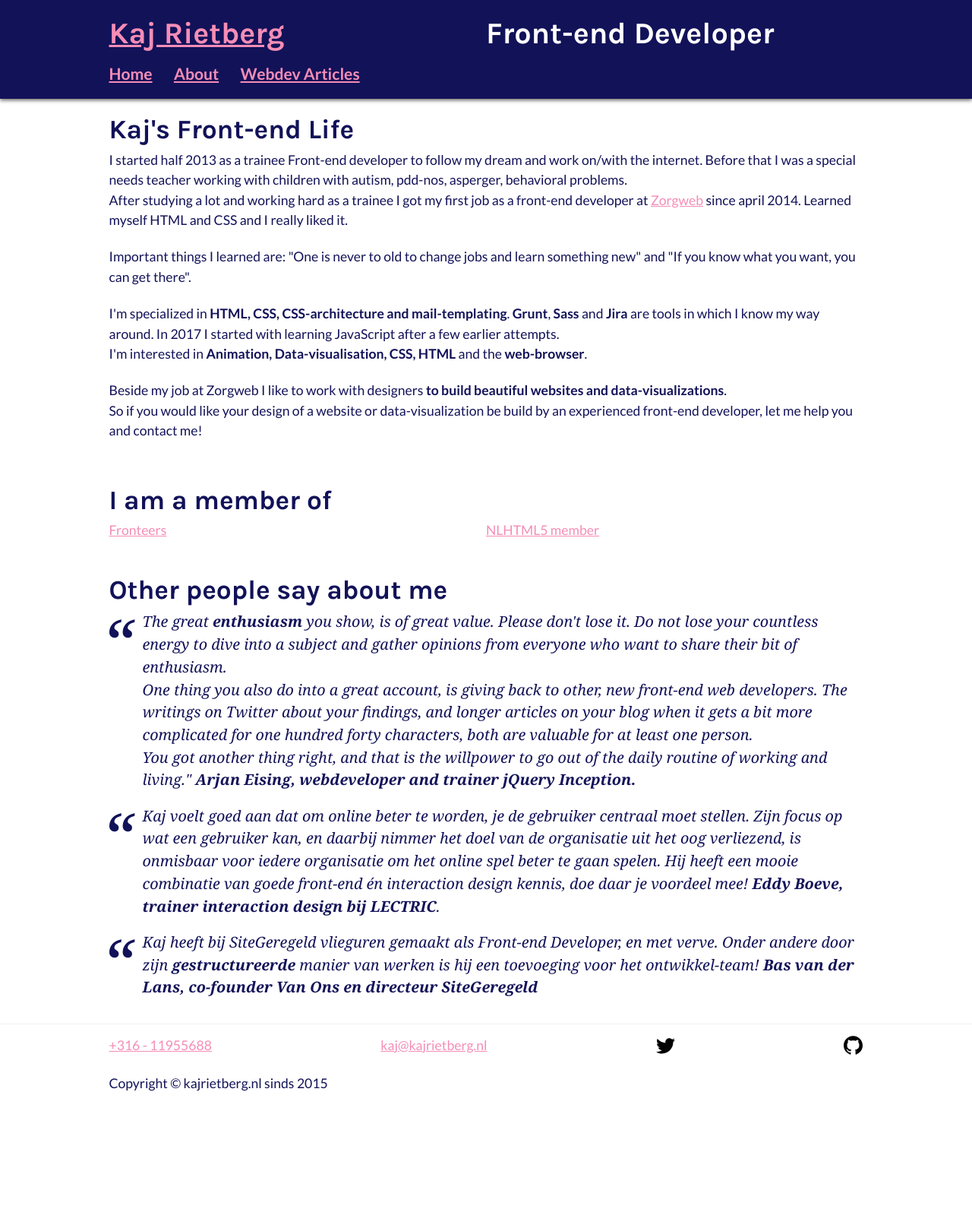
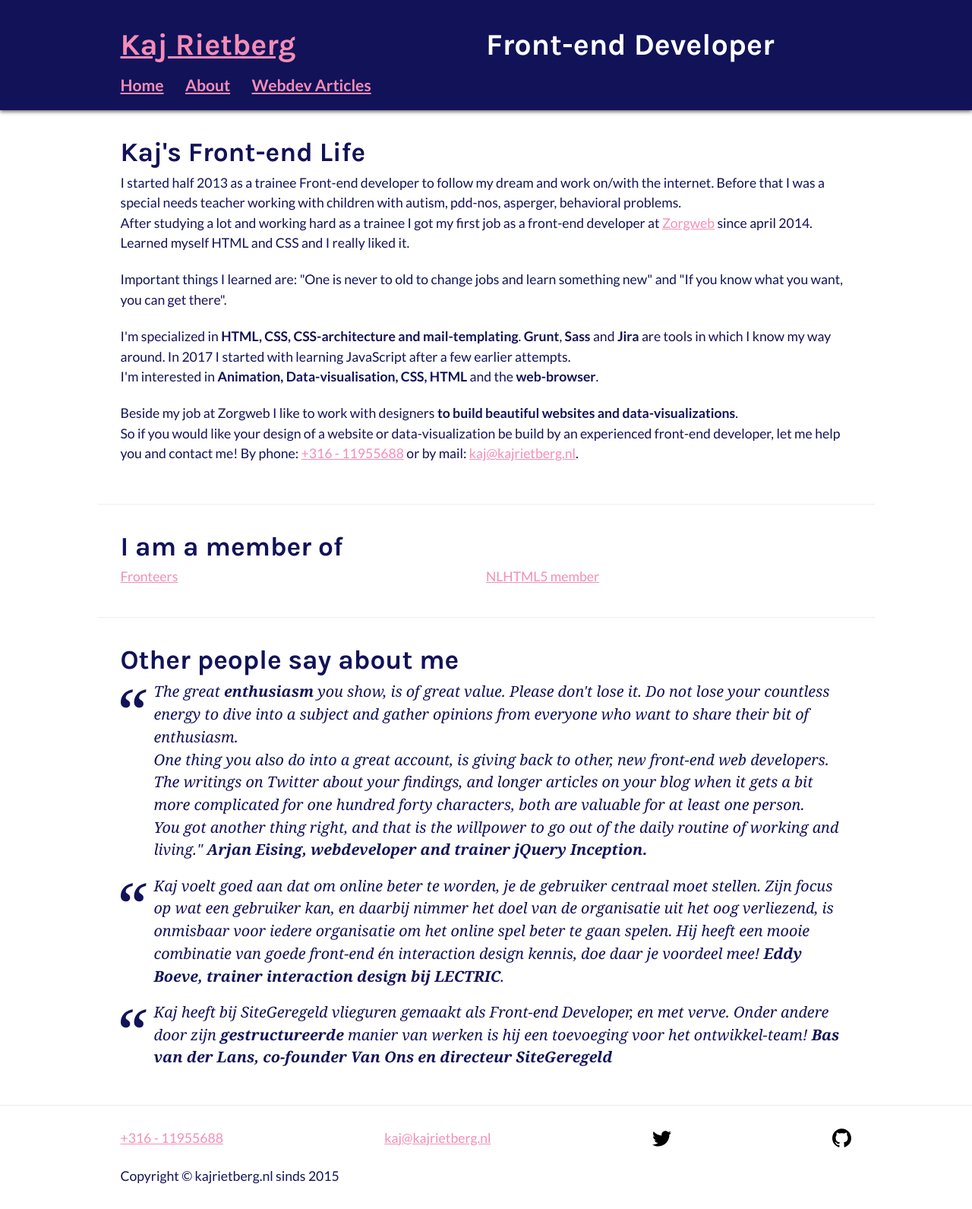
Before and after one commit to kajrietberg/kajrietberg.nl, a Jekyll site: the page built from index.html, in a window 1280 px wide. Shown: the whole page at 76% size. Built offline with Jekyll 4.4.1, drawn with Linux system fonts in a browser that asks for light colours; before the commit the page ends 1454 px from its top, so only the background shows below that.

Commit message:
Voorpagina aanpassingen

```diff
--- a/_sass/4-layout/_layout.scss
+++ b/_sass/4-layout/_layout.scss
@@ -8,7 +8,8 @@ article {
     height: 100%;
     width: 100%;
     margin: 0 auto;
-    padding: 15px;
+    padding: 30px;
+
     @include breakpoint($breakpoint-two) {
         width: 770px;
     }
--- a/_sass/5-modules/_footer.scss
+++ b/_sass/5-modules/_footer.scss
@@ -4,9 +4,7 @@
 
 footer {
     clear: both;
-
     border-top: 1px solid #eee;
-
 }
 
 
--- a/_sass/5-modules/_header.scss
+++ b/_sass/5-modules/_header.scss
@@ -4,17 +4,17 @@
 
 
 header {
-    height: 275px;
+    height: 290px;
     width: 100%;
     box-shadow: 0px 2px 5px #666;
     background-color: #121259;
 
     @include breakpoint($breakpoint-one) {
-        height: 200px;
+        height: 215px;
     }
 
     @include breakpoint($breakpoint-two) {
-        height: 130px;
+        height: 145px;
     }
 
 
--- a/_sass/6-gui/_home.scss
+++ b/_sass/6-gui/_home.scss
@@ -16,14 +16,10 @@
             #SECTIONS
 \*------------------------------------*/
 
-.page--home section:nth-of-type(1) {
-    // background-color: #3498DB;
-}
 .page--home section:nth-of-type(2) {
-    // background-color: #fff;
-
-    a {
-        // color: #FF5D40;
+    .wrapper {
+        border-top: 1px solid #eee;
+        border-bottom: 1px solid #eee;
     }
 }
 .page--home section:nth-of-type(3) {
--- a/index.html
+++ b/index.html
@@ -32,11 +32,12 @@ page-class: page--home
 
 				<p>
 					Beside my job at Zorgweb I like to work with designers <strong>to build beautiful websites and data-visualizations</strong>. <br>
-					So if you would like your design of a website or data-visualization be build by an experienced front-end developer, let me help you and contact me!
+					So if you would like your design of a website or data-visualization be build by an experienced front-end developer, let me help you and contact me! By phone: <a href="tel:+31611955688" itemprop="telephone">+316 - 11955688</a> or by mail: <a href="mailto:kaj@kajrietberg.nl" itemprop="email">kaj@kajrietberg.nl</a>.
 				</p>
 
 			</div>
 		</section>
+
 
 		<section>
 			<div class="wrapper">
```
